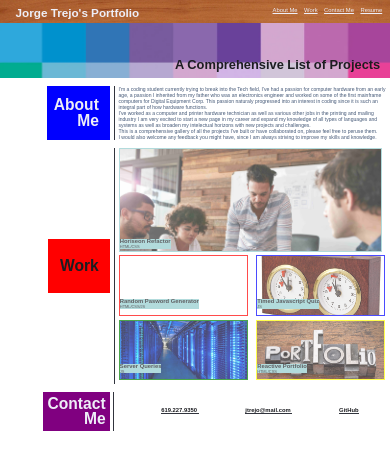
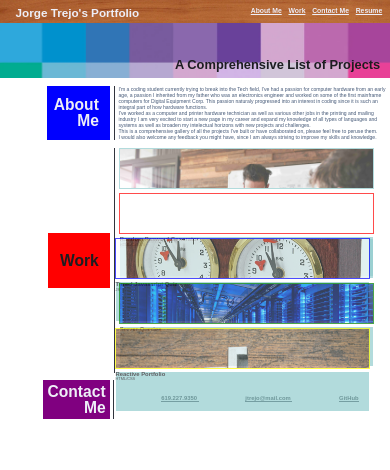
Before and after one commit to jtrejox/Reactive-Portfolio, a plain HTML site: page index.html in a window 390 px wide. Drawn offline with Linux system fonts and the light colour scheme.

Commit message:
Added media queries

```diff
--- a/index.html
+++ b/index.html
@@ -60,7 +60,7 @@
         <!-- MAIN BODY============================================== -->
         <div class="projects">
             <a href="https://jtrejox.github.io/Horiseon-Refactor-Project/">
-            <div class="refactor" >
+            <div class="refactor" title="Web page snipet" >
                     <div class="refactor-title">
                     <h4>Horiseon Refactor<br></h4>
                     <p>HTML/CSS</p>
@@ -70,7 +70,8 @@
                 <div class="project-title">
                     <h4>Random Pasword Generator<br></h4>
                     <p>HTML/CSS/JS</p>
-                </div></a>
+                </div>
+            </a>
             </div>
         <!-- BOTTOM-LEFT BOX===========================================-->
             <div class="timed_js_quiz">
@@ -85,12 +86,14 @@
                     <p>JS</p>
                 </div>
             </div>
+            <a href="https://jtrejox.github.io/Reactive-Portfolio">
             <div class="reactive_portfolio">
                 <div class="project-title">
                     <h4>Reactive Portfolio<br></h4>
                     <p>HTML/CSS</p>
                 </div>
             </div>
+            </a>
         </div>
     </article>
     <!-- FOOTER============================================================== -->
--- a/style/style.css
+++ b/style/style.css
@@ -21,7 +21,8 @@ nav {
 }
 
 .main-nav {
-    font-size: 1.5vw;
+    font-weight: 550;
+    font-size: 1.75vw;
     text-align: right;
     margin: 1% 2% 0 0;
     flex: 55%;
@@ -34,7 +35,7 @@ nav {
 }
 .main-nav a:hover{
     padding: 0.3vw 0vw 3vw 0vw;
-    background-color: #610a07;
+    background-color: #684c28;
 }
 
 .nav-title {
@@ -243,3 +244,15 @@ h4{
     text-decoration: none;
 
 }
+
+/* MEDIA QUERIES=========================================== */
+@media screen and (max-width: 768px){
+.projects {
+    flex-direction: column;
+}
+.projects div{
+    width: 65vw;
+    height: 10vw;
+}
+
+}
```
